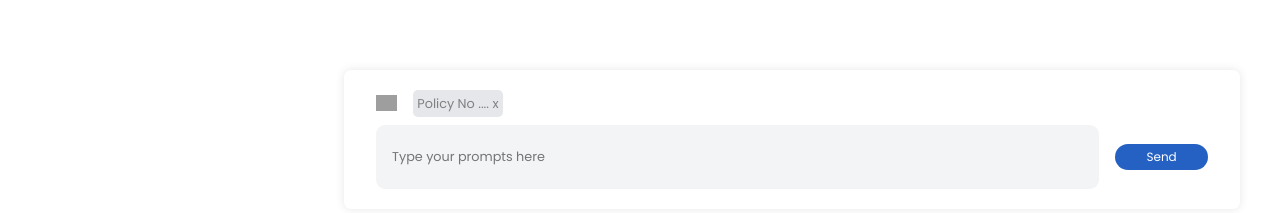
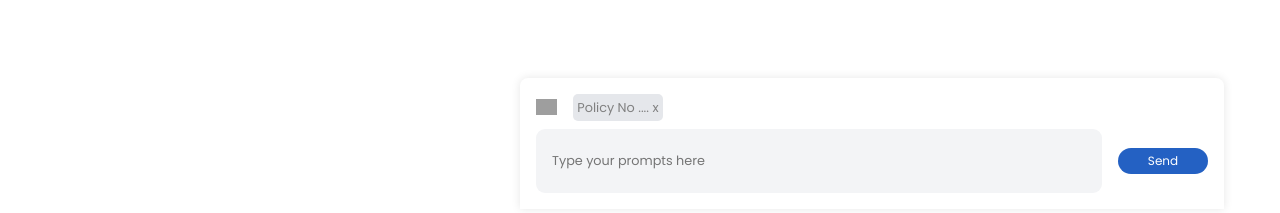
Before and after one commit to souravkhan12/Mulberri, a React (Vite) app: page /policies/1 in a window 1280 px wide. Shown: the part 551-764 px from the top of the page. Built offline with nearby package versions, Linux system fonts and the light colour scheme; no server answers; grey boxes are pictures that could not be loaded; a web font is replaced by a local one.

Commit message:
Update Chatbot.jsx

```diff
--- a/src/ui/Chatbot.jsx
+++ b/src/ui/Chatbot.jsx
@@ -16,6 +16,13 @@ const StyledContainer = styled.div`
     width: auto;
     padding: 2rem 2rem;
     width: 80%;
+  }
+
+  @media screen and (min-width: 767px) and (max-width: 1471px) {
+    right: 2rem;
+    border-radius: 8px 8px 0 0;
+    padding: 2rem 2rem;
+    width: 55%;
   }
 `;
 
```
